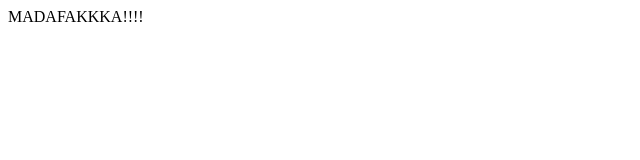
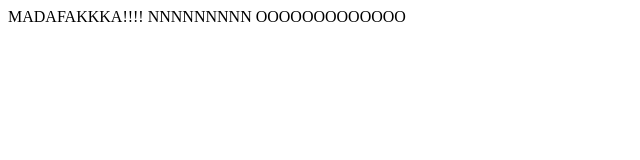
Before and after one commit to appleseeds-academy/test-with-shani-rabashani, a plain HTML site: page index.html in a window 1280 px wide. Shown: the whole page, without its empty margins (0-640 px from the left). Drawn offline with Linux system fonts and the light colour scheme.

Commit message:
update version....

```diff
--- a/index.html
+++ b/index.html
@@ -7,5 +7,6 @@
 </head>
 <body>
   MADAFAKKKA!!!!
+  NNNNNNNNN OOOOOOOOOOOOO
 </body>
 </html>
```
